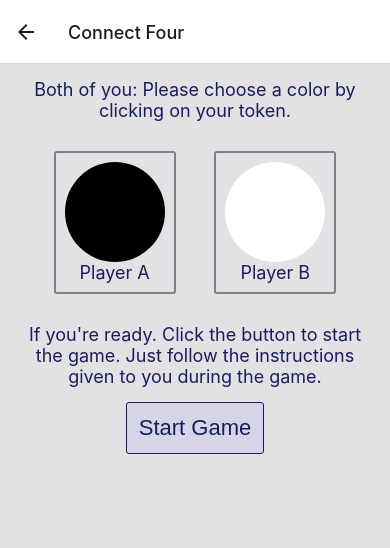
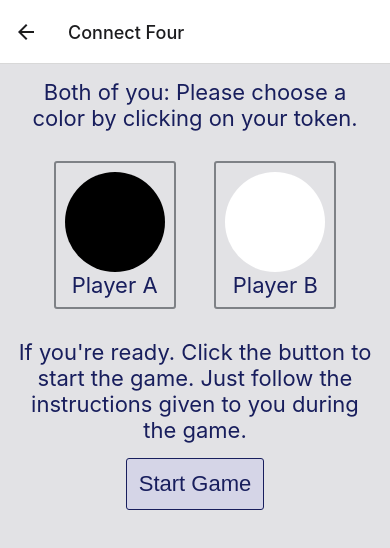
Before and after one commit to sarah-die/GamingApp, a React Native app: screen /ConnectFourScreen in a window 390 px wide. Shown: the top 548 px of the page. Built offline with nearby package versions, Linux system fonts and the light colour scheme.

Commit message:
Changed and matched textstyles

```diff
--- a/Games/ConnectFour/Styles.ts
+++ b/Games/ConnectFour/Styles.ts
@@ -62,7 +62,7 @@ export const styles = StyleSheet.create({
   },
   textStyle: {
     color: "#181e5d",
-    fontSize: 18,
+    fontSize: 22,
     textAlign: "center",
   },
 });
--- a/Games/TicTacToe/Styles.ts
+++ b/Games/TicTacToe/Styles.ts
@@ -14,7 +14,7 @@ export const styles = StyleSheet.create({
     width: "33.333%",
     height: "33.333%",
     borderColor: "#181e5d",
-    borderWidth: 3,
+    borderWidth: 1.5,
     display: "flex",
     alignItems: "center",
     justifyContent: "center",
```
